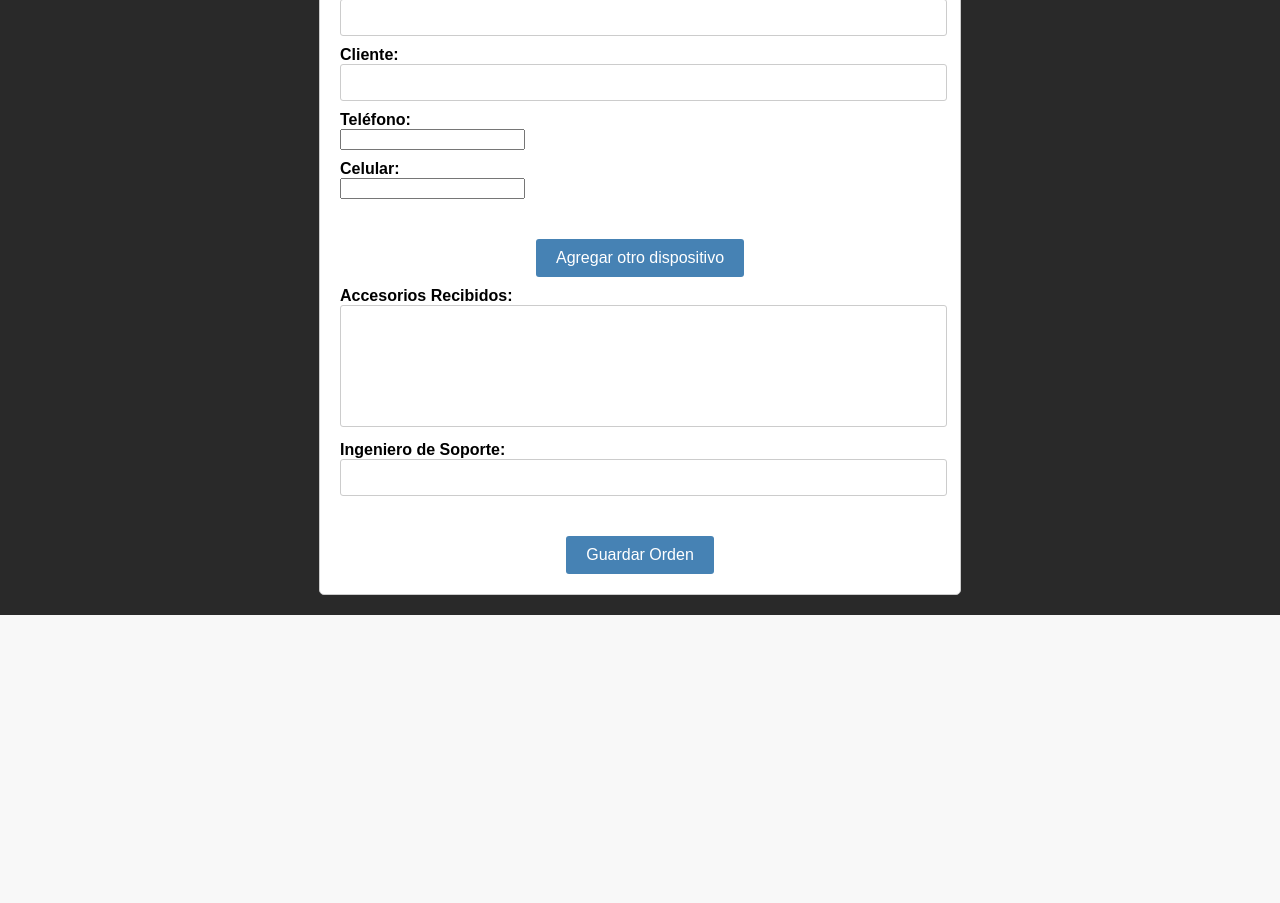
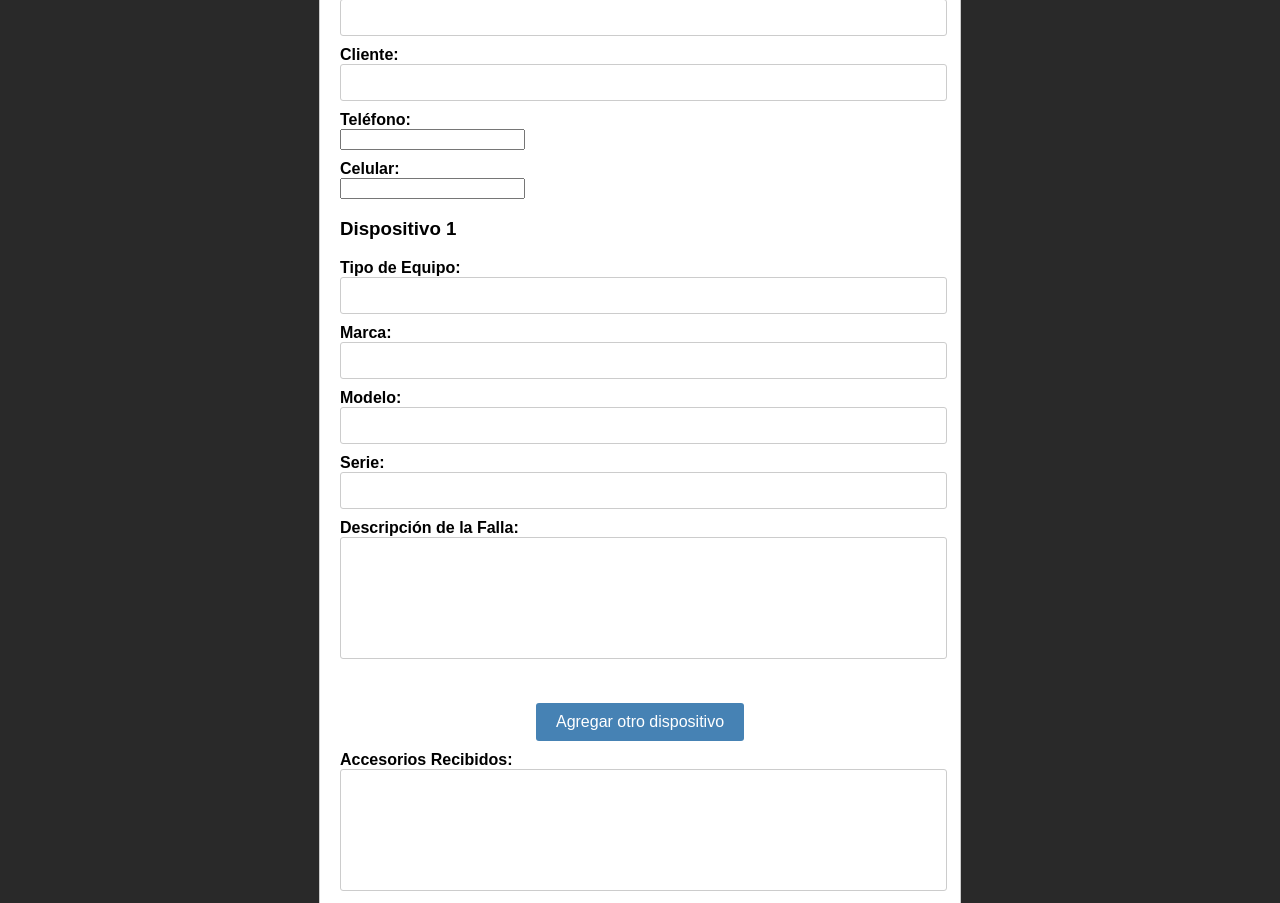
Before and after one commit to Arrtty/compaccserOrdenes, a PHP site: page /tcpdf/pages/generar-orden.php in a window 1280 px wide. Shown: the part 322-1225 px from the top of the page. Before the commit the page ends 937 px from the top, so only its background shows below. Run offline with PHP 8.4, Linux system fonts and the light colour scheme; data that the repository does not hold is empty.

Commit message:
WIP multi-device form (Add pdf cells)

```diff
--- a/css/generar-orden.css
+++ b/css/generar-orden.css
@@ -24,18 +43,6 @@ label {
     margin-top: 10px;
     font-weight: bold;
 }
-
-.device-section {
-    visibility: hidden;
-    height: 0;
-    overflow: hidden;
-  }
-
-  .device-section.visible {
-    visibility: visible;
-    height: auto;
-    overflow: visible;
-  }
 
 input[type="text"],
 input[type="tel"],
--- a/pages/generar-orden.php
+++ b/pages/generar-orden.php
@@ -18,7 +18,8 @@
     <div class="title">Generar órden</div>
   </div>
 
-  <form target="_blank" class="formulario" method="POST" action="/php/generar-pdf.php" onsubmit="return validarFormulario()">
+  <form target="_blank" class="formulario" method="POST" action="/php/generar-pdf.php"
+    onsubmit="return validarFormulario()">
 
     <h2>Formulario de Orden</h2>
 
@@ -46,22 +47,62 @@
       <div class="device-section">
         <h3>Dispositivo 1</h3>
 
-        <label for="tipo_equipo0">Tipo de Equipo:</label>
-        <input type="text" id="tipo_equipo0" name="tipo_equipo[]" required>
+        <label for="tipo_equipo">Tipo de Equipo:</label>
+        <input type="text" id="tipo_equipo0" name="tipo_equipo" required>
 
-        <label for="marca0">Marca:</label>
-        <input type="text" id="marca0" name="marca[]" required>
+        <label for="marca">Marca:</label>
+        <input type="text" id="marca0" name="marca" required>
 
-        <label for="modelo0">Modelo:</label>
-        <input type="text" id="modelo0" name="modelo[]" required>
+        <label for="modelo">Modelo:</label>
+        <input type="text" id="modelo0" name="modelo" required>
 
-        <label for="serie0">Serie:</label>
-        <input type="text" id="serie0" name="serie[]" required>
+        <label for="serie">Serie:</label>
+        <input type="text" id="serie0" name="serie" required>
 
-        <label for="descripcion0">Descripción de la Falla:</label>
-        <textarea id="descripcion0" name="descripcion[]" rows="4" oninput="autoExpand(this)" required></textarea>
+        <label for="descripcion">Descripción de la Falla:</label>
+        <textarea id="descripcion" name="descripcion" rows="4" oninput="autoExpand(this)" required></textarea>
+      </div>
+      <!-- ---------------------------------------------------------------- -->
+      <div class="device-section" id="section2" style="display: none;">
+        <h3>Dispositivo 2</h3>
+
+        <label for="tipo_equipo">Tipo de Equipo:</label>
+        <input type="text" id="tipo_equipo2" name="tipo_equipo2">
+
+        <label for="marca">Marca:</label>
+        <input type="text" id="marca2" name="marca2">
+
+        <label for="modelo">Modelo:</label>
+        <input type="text" id="modelo2" name="modelo2">
+
+        <label for="serie">Serie:</label>
+        <input type="text" id="serie2" name="serie2">
+
+        <label for="descripcion">Descripción de la Falla:</label>
+        <textarea id="descripcion2" name="descripcion2" rows="4" oninput="autoExpand(this)"></textarea>
+      </div>
+      <!-- ---------------------------------------------------------------- -->
+      <div class="device-section" id="section3" style="display: none;">
+        <h3>Dispositivo 3</h3>
+
+        <label for="tipo_equipo">Tipo de Equipo:</label>
+        <input type="text" id="tipo_equipo3" name="tipo_equipo3">
+
+        <label for="marca">Marca:</label>
+        <input type="text" id="marca3" name="marca3">
+
+        <label for="modelo">Modelo:</label>
+        <input type="text" id="modelo3" name="modelo3">
+
+        <label for="serie">Serie:</label>
+        <input type="text" id="serie3" name="serie3">
+
+        <label for="descripcion">Descripción de la Falla:</label>
+        <textarea id="descripcion3" name="descripcion3" rows="4" oninput="autoExpand(this)"></textarea>
       </div>
     </div>
+
+
     <!-- Button to add another device -->
     <div class="button-container">
       <button type="button" id="addBtn" onclick="addDeviceSection()">Agregar otro dispositivo</button>
@@ -69,7 +110,8 @@
 
     <!-- Non-repeated fields -->
     <label for="accesorios">Accesorios Recibidos:</label>
-    <textarea id="accesorios" name="accesorios" rows="4" oninput="autoExpand(this)" onblur="convertToList(this)"></textarea>
+    <textarea id="accesorios" name="accesorios" rows="4" oninput="autoExpand(this)"
+      onblur="convertToList(this)"></textarea>
 
     <label for="ingeniero">Ingeniero de Soporte:</label>
     <input type="text" id="ingeniero" name="ingeniero" list="lista_ingenieros" required>
@@ -84,20 +126,23 @@
     </div>
   </form>
 </body>
+
 </html>
 
-  <!-- JavaScript code -->
+<!-- Add section script -->
 <script>
-    let deviceCount = 1; // Start from 1 since we already have one device section
-
   let clickCount = 1;
 
   function addDeviceSection() {
     clickCount++;
+    let sectioncount = "section" + clickCount;
+    console.log(sectioncount);
+    document.getElementById(sectioncount).style.display = 'block';
     if (clickCount >= 3) {
       document.getElementById('addBtn').style.display = 'none';
+
     }
-
+    /*
           let container = document.getElementById('device-section-container');
           let newSection = document.createElement('div');
           newSection.className = 'device-section';
@@ -105,27 +150,29 @@ function addDeviceSection() {
             <h3>Dispositivo ${deviceCount + 1}</h3>
 
             <label for="tipo_equipo${deviceCount}">Tipo de Equipo:</label>
-        <input type="text" id="tipo_equipo${deviceCount}" name="tipo_equipo[]" required>
+            <input type="text" id="tipo_equipo${deviceCount}" name="tipo_equipo" required>
 
             <label for="marca${deviceCount}">Marca:</label>
-        <input type="text" id="marca${deviceCount}" name="marca[]" required>
+            <input type="text" id="marca${deviceCount}" name="marca" required>
 
             <label for="modelo${deviceCount}">Modelo:</label>
-        <input type="text" id="modelo${deviceCount}" name="modelo[]" required>
+            <input type="text" id="modelo${deviceCount}" name="modelo" required>
 
             <label for="serie${deviceCount}">Serie:</label>
-        <input type="text" id="serie${deviceCount}" name="serie[]" required>
+            <input type="text" id="serie${deviceCount}" name="serie" required>
 
             <label for="descripcion${deviceCount}">Descripción de la Falla:</label>
-        <textarea id="descripcion${deviceCount}" name="descripcion[]" rows="4" oninput="autoExpand(this)" required></textarea>
+            <textarea id="descripcion${deviceCount}" name="descripcion" rows="4" oninput="autoExpand(this)" required></textarea>
           `;
           container.appendChild(newSection);
+          */
     deviceCount++;
   }
 
 </script>
 <script>
 
+  // Text area auto expand
   function autoExpand(textarea) {
 
     textarea.style.height = 'auto';
@@ -167,11 +214,6 @@ function addDeviceSection() {
     }
   }
 
-  function autoExpand(textarea) {
-    // Ajustar el tamaño del área de texto para adaptarse al contenido
-    textarea.style.height = 'auto';
-    textarea.style.height = textarea.scrollHeight + 'px';
-  }
 
 
 </script>
--- a/php/generar-pdfSQL.php
+++ b/php/generar-pdfSQL.php
@@ -59,7 +59,6 @@ $stmt = $conexion->prepare($sql);
 // Vincular el valor de 'id' al parámetro
 $stmt->bind_param('i', $id);
 
-
 // Ejecutar la consulta
 $stmt->execute();
 
@@ -84,7 +83,6 @@ $serie = $datos['serie'];
 $accesorios = $datos['accsesorios'];
 $ingeniero = $datos['ingeniero'];
 
-
 if (!$fecha) {
   $fecha = date('d/m/Y');
 }
@@ -103,8 +101,6 @@ if (!$celular) {
 if (!$descripcion) {
   $descripcion = 'NO SE ESCRIBIO DESCRIPCION DEL ERROR';
 }
-
-
 
 // Crear una instancia de TCPDF
 $pdf = new TCPDF(PDF_PAGE_ORIENTATION, PDF_UNIT, PDF_PAGE_FORMAT, true, 'UTF-8', false);
```
Also changed, not shown: other parts of css/generar-orden.css (+20 -18 lines), php/generar-pdf.php (+26 -47 lines). Lines whose indentation alone changed are shown as unchanged.
